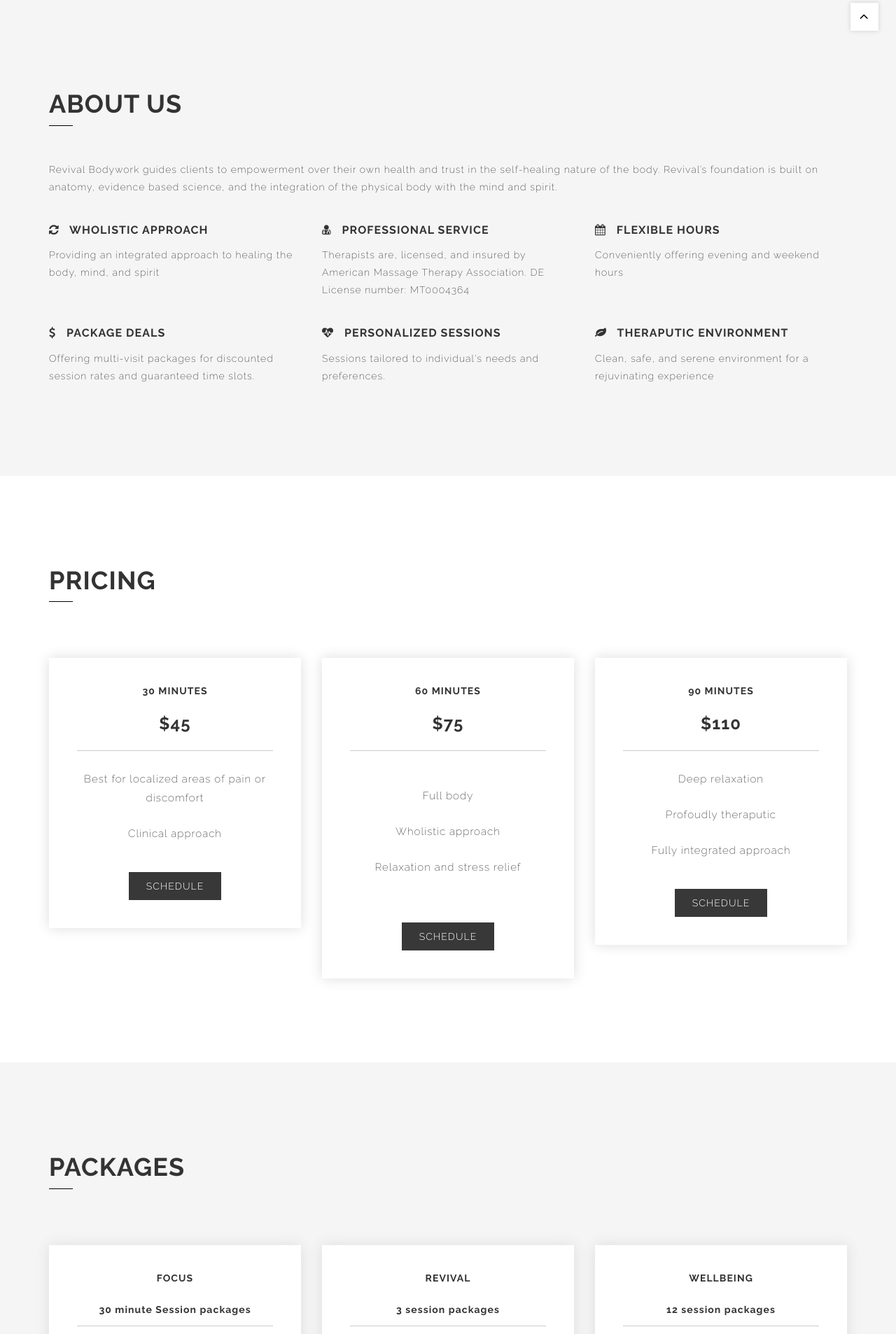
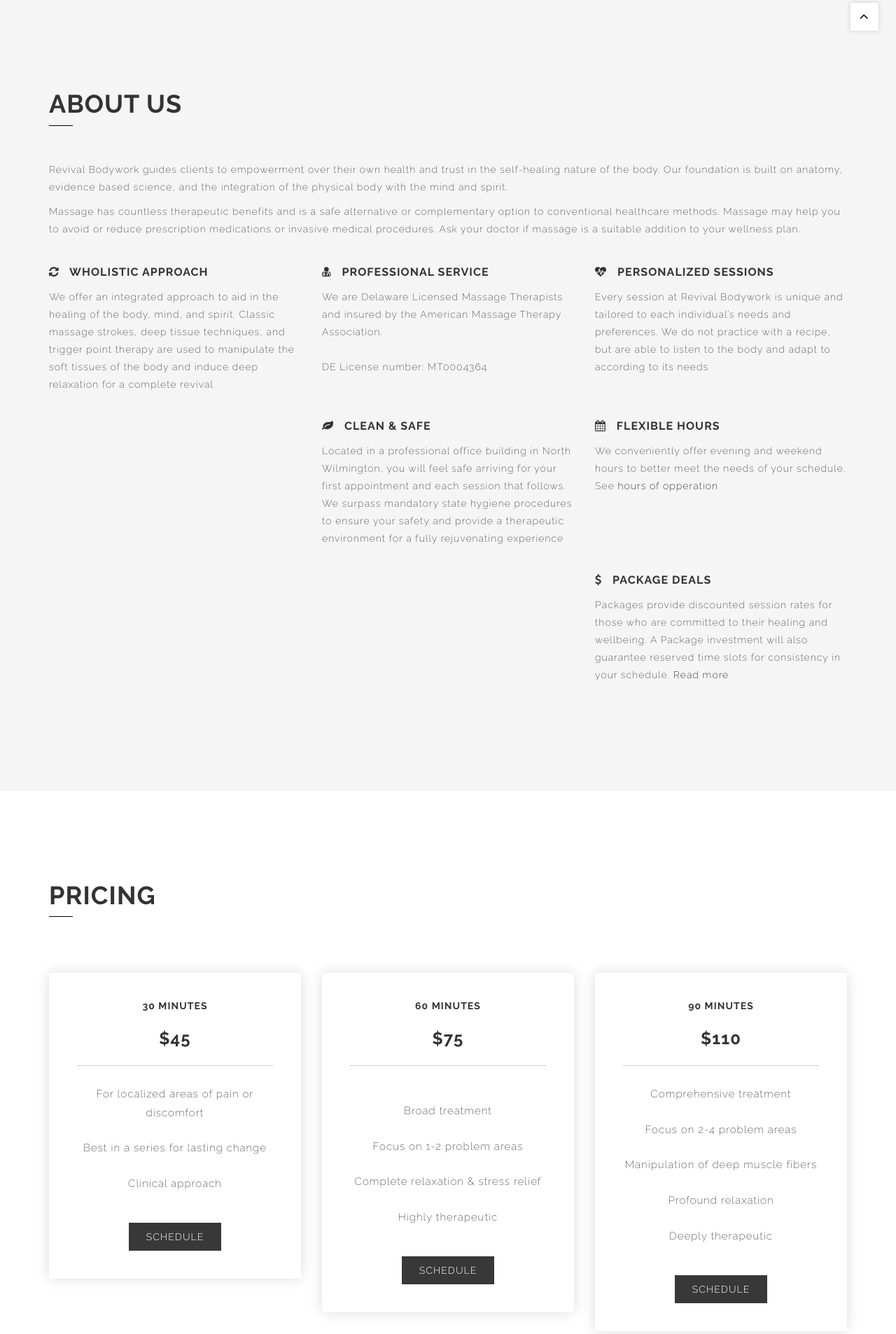
Before and after one commit to revivalbodywork/revivalbodywork.github.io, a PHP site: page / in a window 1280 px wide. Shown: the part 731-2637 px from the top of the page at 70% size. Run offline with PHP 8.4, Linux system fonts and the light colour scheme.

Commit message:
Revision

```diff
--- a/assets/css/responsive.css
+++ b/assets/css/responsive.css
@@ -5,7 +5,9 @@
  */
 
 @media (min-width: 1200px) {
-
+  .service-item {
+    min-height: 190px;
+  }
 }
 
 /*
@@ -37,6 +39,10 @@
     margin-bottom:20px;
   }
 
+  .service-item {
+    min-height: 240px;
+  }
+
   #pricing, #packages {
     padding-top: 110px;
     padding-bottom: 100px;
@@ -61,7 +67,7 @@
     margin-right: 13px;
   }
 
-  #home-carousel  .item {
+  #home-carousel .item {
     height: 500px;
   }
 
@@ -86,6 +92,10 @@
     padding-left: 0;
     padding-right: 0;
     padding-top: 9%;
+  }
+
+  .service-item {
+    min-height: 220px;
   }
 
   .back-to-top {
@@ -133,8 +143,12 @@
     margin-top: 18px;
   }
 
-  #home-carousel  .item {
+  #home-carousel .item {
     height: 300px;
+  }
+
+  #home-carousel .btn-send {
+    display: none!important;
   }
 
   .carousel-caption h1 {
--- a/index.html
+++ b/index.html
@@ -7,6 +7,30 @@
     <meta name="viewport" content="width=device-width, initial-scale=1">
 
     <title>Revival Bodywork LLC &middot; Massage therapy</title>
+
+    <link rel="icon" type="image/x-icon" href="assets/images/ico/favicon.ico">
+    <link rel="apple-touch-icon-precomposed" href="assets/images/ico/red-heart-icon-152-137125.png">
+    <meta name="msapplication-TileColor" content="#ffffff" />
+    <meta name="msapplication-TileImage" content="assets/images/ico/red-heart-icon-144-137125.png">
+    <link rel="apple-touch-icon-precomposed" sizes="152x152" href="assets/images/ico/red-heart-icon-152-137125.png">
+    <link rel="apple-touch-icon-precomposed" sizes="144x144" href="assets/images/ico/red-heart-icon-144-137125.png">
+    <link rel="apple-touch-icon-precomposed" sizes="120x120" href="assets/images/ico/red-heart-icon-120-137125.png">
+    <link rel="apple-touch-icon-precomposed" sizes="114x114" href="assets/images/ico/red-heart-icon-114-137125.png">
+    <link rel="apple-touch-icon-precomposed" sizes="72x72" href="assets/images/ico/red-heart-icon-72-137125.png">
+    <link rel="apple-touch-icon-precomposed" href="assets/images/ico/red-heart-icon-57-137125.png">
+    <link rel="icon" href="assets/images/ico/red-heart-icon-32-137125.png" sizes="32x32">
+
+    <meta property="og:locale" content="en_US">
+    <meta property="og:type" content="website">
+    <meta property="og:title" content="Revival Bodywork, LLC">
+    <meta property="og:url" content="http://www.revival.love/">
+    <meta property="og:site_name" content="Revival Bodywork">
+    <meta property=”og:description” content="Revival Bodywork guides clients to empowerment over their own health and trust in the self-healing nature of the body. Our foundation is built on anatomy, evidence based science, and the integration of the physical body with the mind and spirit." />
+    <meta property="og:image" content="https://revivalbodywork.github.io/assets/images/slider/01.jpg" />
+    <meta property="og:image:secure_url" content="https://revivalbodywork.github.io/assets/images/slider/01.jpg" />
+    <meta property="og:image:type" content="image/jpeg" />
+    <meta property="og:image:width" content="1600" />
+    <meta property="og:image:height" content="600" />
 
     <!-- CSS -->
     <link href="assets/css/bootstrap.min.css" rel="stylesheet">
@@ -93,46 +117,45 @@
               <span class="rule"></span>
             </div>
 
-            <p>Revival Bodywork guides clients to empowerment over their own health and trust in the self-healing nature of the body. Revival’s foundation is built on anatomy, evidence based science, and the integration of the physical body with the mind and spirit.</p>
+            <p>Revival Bodywork guides clients to empowerment over their own health and trust in the self-healing nature of the body. Our foundation is built on anatomy, evidence based science, and the integration of the physical body with the mind and spirit.</p>
+
+            <p>Massage has countless therapeutic benefits and is a safe alternative or complementary option to conventional healthcare methods. Massage may help you to avoid or reduce prescription medications or invasive medical procedures. Ask your doctor if massage is a suitable addition to your wellness plan.</p>
 
           </div>
 
           <div class="col-md-4 col-sm-6 service-item">
             <h2><i class="fa fa-refresh"></i> Wholistic approach</h2>
-            <p>Providing an integrated approach to healing the body, mind, and spirit</p>
+            <p>We offer an integrated approach to aid in the healing of the body, mind, and spirit. Classic massage strokes, deep tissue techniques, and trigger point therapy are used to manipulate the soft tissues of the body and induce deep relaxation for a complete revival</p>
           </div>
 
           <div class="col-md-4 col-sm-6 service-item">
             <h2><i class="fa fa-user-md"></i> Professional service</h2>
-            <p>
-              Therapists are, licensed, and insured by American Massage Therapy Association.
-              DE License number: MT0004364
-            </p>
+            <p>We are Delaware Licensed Massage Therapists and insured by the American Massage Therapy Association. <br /><br />DE License number: MT0004364</p>
+          </div>
+
+          <div class="col-md-4 col-sm-6 service-item">
+            <h2><i class="fa fa-heartbeat"></i> Personalized sessions</h2>
+            <p>Every session at Revival Bodywork is unique and tailored to each individual’s needs and preferences. We do not practice with a recipe, but are able to listen to the body and adapt to according to its needs</p>
+          </div>
+
+          <div class="col-md-4 col-sm-6 service-item">
+            <h2><i class="fa fa-leaf"></i> Clean & safe</h2>
+            <p>Located in a professional office building in North Wilmington, you will feel safe arriving for your first appointment and each session that follows. We surpass mandatory state hygiene procedures to ensure your safety and provide a therapeutic environment for a fully rejuvenating experience</p>
           </div>
 
           <div class="col-md-4 col-sm-6 service-item">
             <h2><i class="fa fa-calendar"></i> Flexible hours</h2>
-            <p>Conveniently offering evening and weekend hours</p>
+            <p>We conveniently offer evening and weekend hours to better meet the needs of your schedule. See <a href="#contact">hours of opperation</a></p>
+          </div>
+
+          <div class="col-md-4 col-sm-6 service-item">
+            <h2><i class="fa fa-dollar"></i> Package deals</h2>
+            <p>Packages provide discounted session rates for those who are committed to their healing and wellbeing. A Package investment will also guarantee reserved time slots for consistency in your schedule. <a href="#packages">Read more</a></p>
           </div>
 
         </div>
 
         <div class="row">
-
-          <div class="col-md-4 col-sm-6 service-item">
-            <h2><i class="fa fa-dollar"></i> Package deals</h2>
-            <p>Offering multi-visit packages for discounted session rates and guaranteed time slots.</p>
-          </div>
-
-          <div class="col-md-4 col-sm-6 service-item">
-            <h2><i class="fa fa-heartbeat"></i> Personalized sessions</h2>
-            <p>Sessions tailored to individual's needs and preferences.</p>
-          </div>
-
-          <div class="col-md-4 col-sm-6 service-item">
-            <h2><i class="fa fa-leaf"></i> Theraputic environment</h2>
-            <p>Clean, safe, and serene environment for a rejuvinating experience</p>
-          </div>
 
         </div>
 
@@ -158,7 +181,8 @@
               <h3>$45</h3>
               <div class="rule"></div>
               <ul>
-                <li>Best for localized areas of pain or discomfort</li>
+                <li>For localized areas of pain or discomfort</li>
+                <li>Best in a series for lasting change</li>
                 <li>Clinical approach</li>
               </ul>
               <a href="https://www.genbook.com/bookings/slot/reservation/30359674" class="btn btn-send" target="_blank">Schedule</a>
@@ -172,10 +196,10 @@
               <div class="rule"></div>
               <ul>
                 <li></li>
-                <li>Full body</li>
-                <li>Wholistic approach</li>
-                <li>Relaxation and stress relief</li>
-                <li></li>
+                <li>Broad treatment</li>
+                <li>Focus on 1-2 problem areas</li>
+                <li>Complete relaxation & stress relief</li>
+                <li>Highly therapeutic</li>
               </ul>
               <a href="https://www.genbook.com/bookings/slot/reservation/30359674" class="btn btn-send" target="_blank">Schedule</a>
             </div>
@@ -187,9 +211,11 @@
               <h3>$110</h3>
               <div class="rule"></div>
               <ul>
-                <li>Deep relaxation</li>
-                <li>Profoudly  theraputic</li>
-                <li>Fully integrated approach</li>
+                <li>Comprehensive treatment</li>
+                <li>Focus on 2-4 problem areas</li>
+                <li>Manipulation of deep muscle fibers</li>
+                <li>Profound relaxation</li>
+                <li>Deeply therapeutic</li>
               </ul>
               <a href="https://www.genbook.com/bookings/slot/reservation/30359674" class="btn btn-send" target="_blank">Schedule</a>
             </div>
@@ -210,6 +236,9 @@
               <h1>Packages</h1>
               <span class="rule"></span>
             </div>
+            <p>Packages provide discounted session rates for those who are committed to their healing and wellbeing. A Package investment will also guarantee reserved time slots for consistency in your schedule.</p>
+
+            <p>Custom packages are available upon request. <a href="#contact">Contact us</a> directly by phone or email to purchase packages.</p>
           </div>
 
           <div class="col-sm-4">
```
Also changed, not shown: assets/images/ico/favicon.ico (added), assets/images/ico/red-heart-icon-114-137125.png (added), assets/images/ico/red-heart-icon-120-137125.png (added), assets/images/ico/red-heart-icon-144-137125.png (added), assets/images/ico/red-heart-icon-152-137125.png (added), assets/images/ico/red-heart-icon-16-137125.png (added), assets/images/ico/red-heart-icon-24-137125.png (added), assets/images/ico/red-heart-icon-32-137125.png (added), assets/images/ico/red-heart-icon-48-137125.png (added), assets/images/ico/red-heart-icon-57-137125.png (added), assets/images/ico/red-heart-icon-64-137125.png (added), assets/images/ico/red-heart-icon-72-137125.png (added).
